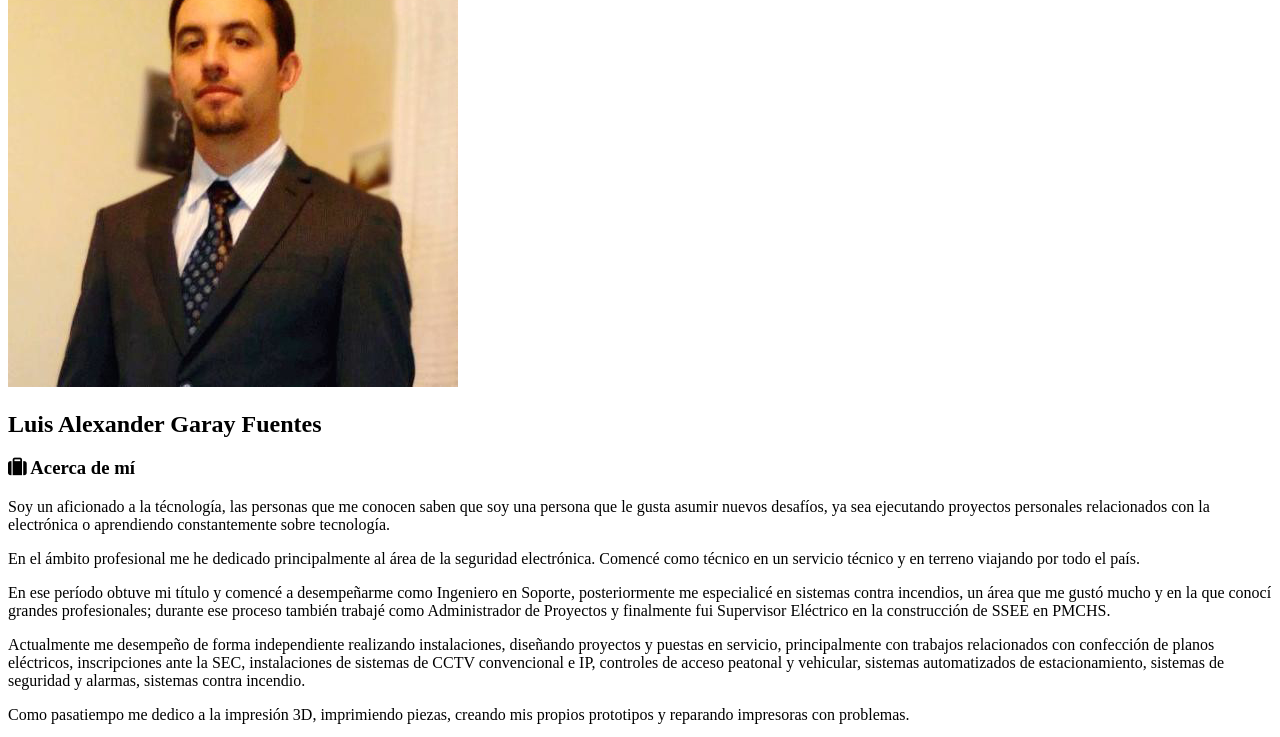
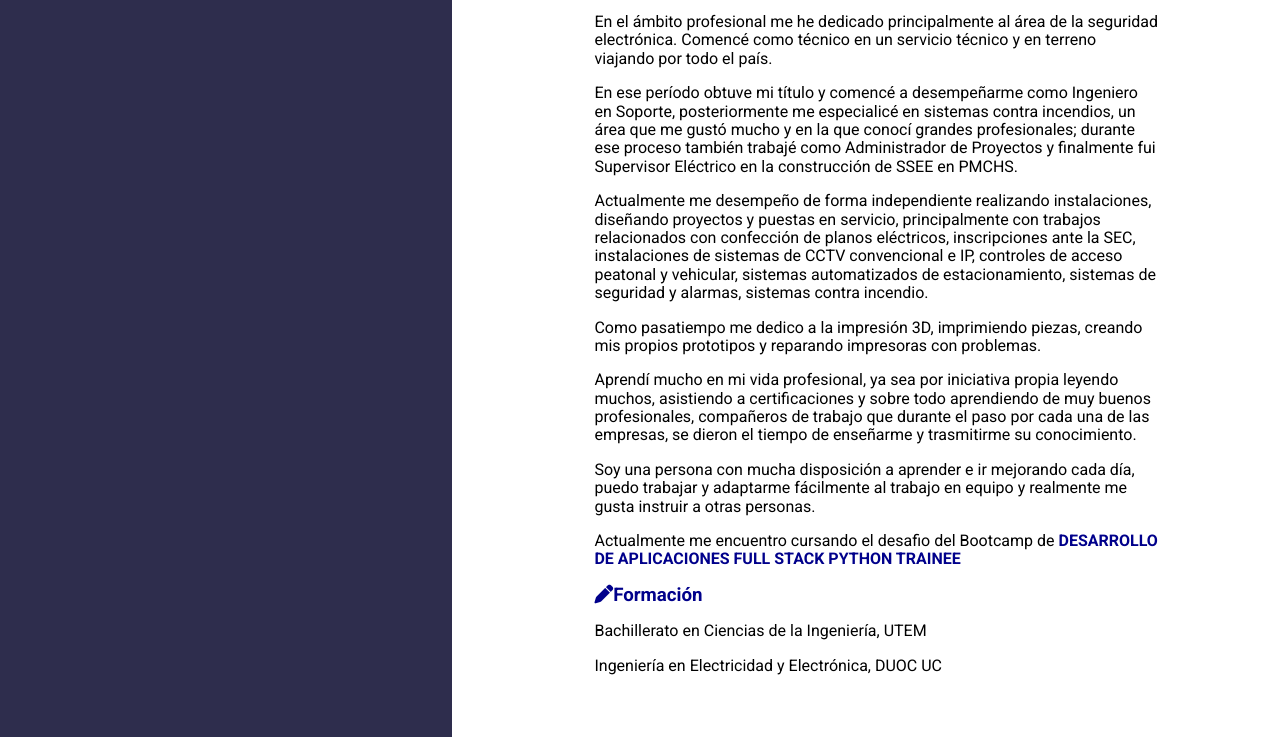
Before and after one commit to LuisGarayF/CV, a plain HTML site: page index.html in a window 1280 px wide. Shown: the part 376-1113 px from the top of the page. Drawn offline with Linux system fonts and the light colour scheme; the site is published under a folder, as on GitHub Pages, so addresses that start at the root find nothing.

Commit message:
[FIX] Cambio de rutas de css para visualizacion en github

```diff
--- a/index.html
+++ b/index.html
@@ -4,9 +4,9 @@
     <meta charset="UTF-8">
     <meta http-equiv="X-UA-Compatible" content="IE=edge">
     <meta name="viewport" content="width=device-width, initial-scale=1.0">
-    <link rel="stylesheet" href="/assets/css/reset.css">
-    <link rel="stylesheet" href="/assets/css/normalize.css">
-    <link rel="stylesheet" href="/assets/css/style.css">
+    <link rel="stylesheet" href="assets/css/reset.css">
+    <link rel="stylesheet" href="assets/css/normalize.css">
+    <link rel="stylesheet" href="assets/css/style.css">
     <link rel="preconnect" href="https://fonts.googleapis.com">
     <link rel="preconnect" href="https://fonts.gstatic.com" crossorigin>
     <link href="https://fonts.googleapis.com/css2?family=Roboto:wght@300;400;700&display=swap" rel="stylesheet">
```
